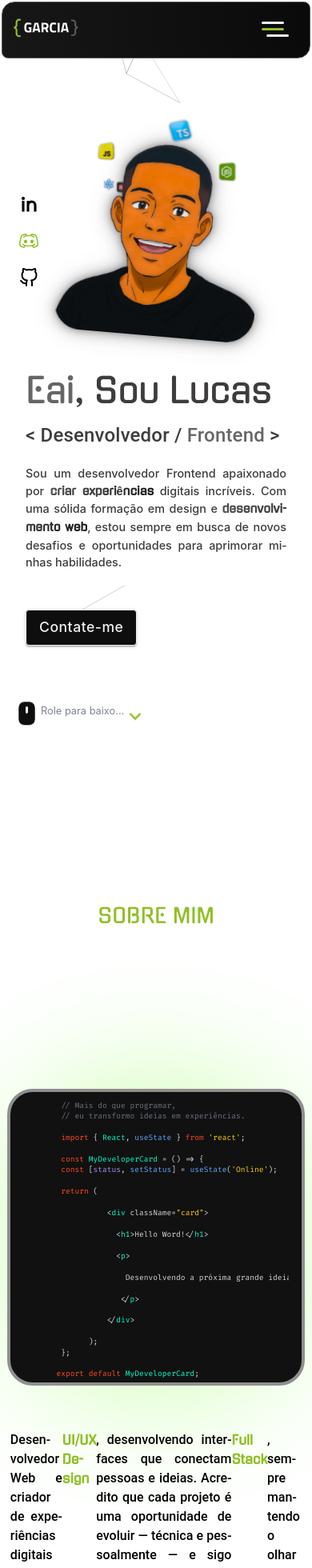
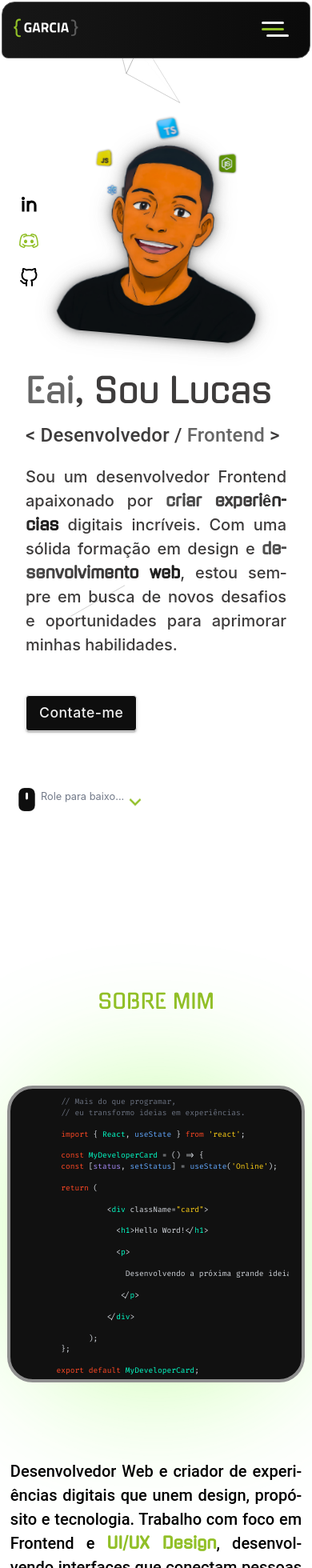
Before and after one commit to Lucasgarcc/garcia-dev, a Next.js app in the folder new-portfolio/: page / in a window 390 px wide. Shown: the top 1960 px of the page at 80% size. Built offline with nearby package versions, Linux system fonts and the light colour scheme.

Commit message:
fix: implementar carregamento dinâmico com Skeleton e refinar seção About

```diff
--- a/new-portfolio/src/app/components/layout/Background/Scene3D.tsx
+++ b/new-portfolio/src/app/components/layout/Background/Scene3D.tsx
@@ -66,7 +66,7 @@ export default function OrbitLogos() {
         <>
             <div className={Scene3D.areaContainer} ref={containerRef}>
                 {/* Card com foto central */}
-                <ProfileCard image={profile} alt="Minha foto"/>
+                <ProfileCard image={profile} alt="Meu Avatar Ghibli"/>
 
                 {/* Logos Orbitando - passa logosLength dinamicamente */}
                 {logos.map((logo, index) => (
--- a/new-portfolio/src/app/home/MainLayout.tsx
+++ b/new-portfolio/src/app/home/MainLayout.tsx
@@ -3,15 +3,29 @@
 import { ReactNode } from 'react';
 import { motion } from 'framer-motion';
 import Emphasis from './components/Emphasis/Emphasis';
-import RedeSocial from './components/Emphasis/RedeSocial/RedeSocial';
-import Scene3D from '@/components/layout/Background/Scene3D';
 import AboutMe from './components/AboutMe/AboutMe';
 import MouseRole from './components/MouseRole/MouseRole';
 import Timeline from './components/Timeline/Timeline';
 import Differential from './components/Differential/Differential';
-import ContactMe from '@/components/ContactMe/ContactMe';
 import { useNavigation } from '@/core/context/NavigationContext';
+import dynamic from 'next/dynamic';
+import Skeleton from '../components/ui/Skeleton/Skeleton';
 
+const Scene3D = dynamic(() => import('../components/layout/Background/Scene3D'), {
+    ssr: false,
+    loading: () => <Skeleton width="80%" height="auto" />
+
+});
+const RedeSocial = dynamic(() => import('./components/Emphasis/RedeSocial/RedeSocial'), {
+    ssr: false,
+    loading: () => <Skeleton width="80%" height="auto" />
+
+});
+const ContactMe = dynamic(() => import('../components/ContactMe/ContactMe'), {
+    ssr: false,
+    loading: () => <Skeleton width="100%" height="auto" />
+
+});
 
 interface MainLayoutProps {
     children?: ReactNode;
--- a/new-portfolio/src/app/home/components/AboutMe/AboutMe.module.css
+++ b/new-portfolio/src/app/home/components/AboutMe/AboutMe.module.css
@@ -28,6 +28,7 @@
 }
 
 .aboutContentText {
+    margin-top: 5rem;
     grid-area: 0 / 2 /3;
     display: flex;
     justify-content: center;
@@ -38,6 +39,7 @@
 }
 
 .aboutContentImage {
+    margin-top: 5rem;
     font-size: 1.1rem;
     line-height: 1.6;
 }
@@ -75,7 +77,6 @@
     .aboutContent {
         gap: 5rem;
     }
-
     .aboutMeContainer {
         flex-direction: column;
         align-items: center;
@@ -114,6 +115,9 @@
         gap: 1rem;
         width: 100%;
     }
+    .aboutContentText {
+        margin-top: 2.5rem;
+    }
     .aboutContentDescription {
         width: 90%;
         padding-left: 0;
@@ -133,12 +137,15 @@
 }
 
 @media screen and (max-width: 768px) {
-
+    .aboutTitle {
+        margin-bottom: 0;
+    }
     .aboutContentDescription {
         width: 80%;
         font-size: 1rem;
     }
     .aboutContentImage {
+        margin-top: 3rem;
         display: flex;
         justify-content: center;
         align-items: center;
@@ -160,7 +167,10 @@
     .aboutContent {
         gap: .5rem;
     }
-    .title {
+    .aboutContentText {
+        margin-top: 0;
+    }
+    .aboutTitle  {
         font-size: 1.6rem !important;
     }
     .aboutContentDescription {
--- a/new-portfolio/src/app/home/components/AboutMe/AboutMe.tsx
+++ b/new-portfolio/src/app/home/components/AboutMe/AboutMe.tsx
@@ -22,8 +22,8 @@ const AboutMe = () => {
                 color='var(--primary-c-2)'
                 textTransform={'uppercase'}
                 variant="h4"
-                className={Styles.title}
-                marginBottom={10}
+                marginBottom={0}
+                className={Styles.aboutTitle}
                 textAlign={'center'}
                 fontFamily='var(--font-title)'
                 gutterBottom fontWeight={450}>
@@ -36,10 +36,14 @@ const AboutMe = () => {
                 transition={{ duration: 0.3, delay: 0.2 }}
                 className={Styles.aboutMeContainer}>
                 <div className={Styles.aboutContent}>
-                    <div
+                    <motion.div
+                        initial={{ opacity: 0, x: -60 }}
+                        whileInView={{ opacity: 1, x: 0 }}
+                        viewport={{ once: false, amount: 0 }}
+                        transition={{ duration: 0.8, delay: 0.4 }}
                         className={Styles.aboutContentImage}>
                         <CodeCard />
-                    </div>
+                    </motion.div>
                     <div className={Styles.aboutContentText}>
                         <Typography className={Styles.aboutContentDescription} display={'block'} variant="body1" marginTop={5} fontWeight={450} fontSize={20} maxWidth={'100%'} letterSpacing={0}>
 
@@ -73,7 +77,7 @@ const AboutMe = () => {
                             initial={{ opacity: 0, x: -60 }}
                             whileInView={{ opacity: 1, x: 0 }}
                             viewport={{ once: false, amount: 0 }}
-                            transition={{ duration: 0.8, delay: 0.6 }}
+                            transition={{ duration: 0.8, delay: 0.4 }}
                             className={Styles.aboutContentButton}>
                             <ViableResume />
                         </motion.div>
--- a/new-portfolio/src/app/page.tsx
+++ b/new-portfolio/src/app/page.tsx
@@ -1,15 +1,7 @@
 "use client";
-import Skeleton from './components/ui/Skeleton/Skeleton';
 import './globals.css';
-import dynamic from 'next/dynamic';
-
-const MainLayout = dynamic(() => import('./home/MainLayout'), {
-    loading: () => <Skeleton width="100%" height="100vh" />
-});
-
+import MainLayout from './home/MainLayout';
 
 export default function Page() {
-
-    return <MainLayout children = { null } />;
-
+    return <MainLayout />;
 }
```
